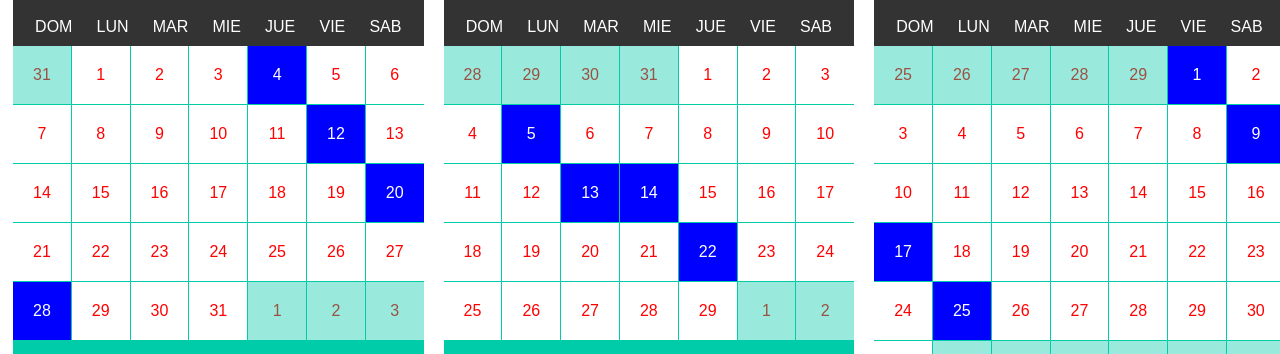
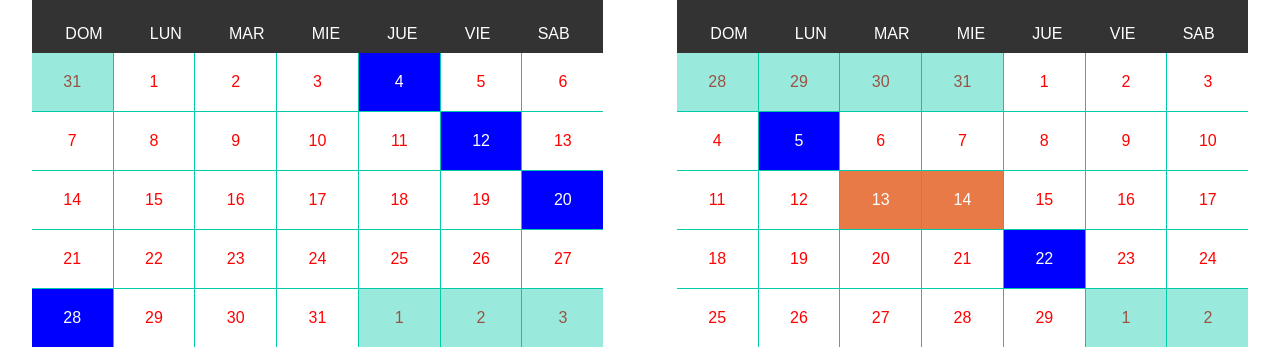
Before and after one commit to KingVizard/Calendar, a plain HTML site: page allMeses.html in a window 1280 px wide. Shown: the part 93-447 px from the top of the page. Drawn offline with Linux system fonts and the light colour scheme.

Commit message:
Feat: correccion de diseño

```diff
--- a/allMeses.html
+++ b/allMeses.html
@@ -14,21 +14,16 @@
             height: 100vh;
 
             display: grid;
-            grid-template-columns: repeat(3, 1fr);
+            grid-template-columns: repeat(2, 1fr);
+            justify-items: center;
             gap: 10px;
 
+            margin: 20px 0px;
         }
 
         .calendar {
-            /* width: 100%; */
-            /* height: 100vh; */
-            margin: 2px;
             background: #0CA !important;
-
-
-
-            margin: 5px;
-
+            width: 90%;
         }
 
         .calendar-header {
@@ -38,12 +33,10 @@
             padding: 10px;
             background-color: #333;
             color: #fff;
-
         }
 
         .days {
             display: flex;
-            /* justify-content: space-between; */
             justify-content: space-around;
             padding: 10px;
             background: #333;
@@ -83,6 +76,11 @@
                 background: blue;
             }
 
+            .special {
+                background: #e87a48;
+                color: #fff;
+            }
+
             .next-date {
                 opacity: 0.6;
             }
@@ -110,35 +108,17 @@
         .invisible {
             display: none;
         }
+
     </style>
 </head>
 
 <body>
 
-    <!-- <div class="calendar">
-        <div class="month enero">
-            <div class="calendar-header">
-                <h2 class="monthName" id="monthName"></h2>
-            </div>
-            <div class="days" id="days"></div>
-            <div class="calendar-body" id="calendar-body"></div>
-        </div>
-    </div> -->
+
 
     <script>
 
         let date = new Date();
-        //enero
-        // const monthDays = document.getElementById('calendar-body'); //imprime los dias
-        // const monthName = document.getElementById('monthName'); //nombre del mes
-        // const daysElement = document.getElementById('days'); //imprime los dias dom - sab
-
-        // const calen = document.getElementsByClassName('calendar');
-
-
-        // let fecha = [
-        //     4, 0, 2024
-        // ];
 
         let fecha = "1/4/2024"; //mes / dia/ año
 
@@ -253,7 +233,7 @@
                     // if(fecha.length > 0 && fecha[0] === i && fecha[1] === numMes) {
                     //     dates += `<div class="descanso">${i}</div>`;
                     // }
-                    let fechaAux = new Date(date.getFullYear() +'/'+ (date.getMonth() + 1) +'/'+ i);
+                    let fechaAux = new Date(date.getFullYear() + '/' + (date.getMonth() + 1) + '/' + i);
                     // console.log(date.getFullYear() + " -> " + months[(date.getMonth())] + " -> " + i);
 
                     if (acumulador === i && new Date(fecha).getMonth() === numMes) {
@@ -276,12 +256,16 @@
 
                             if (i === acumulador) {
 
-                                if(fechaAux.getDay() === 2) {
-                                    console.log(fechaAux + " -> " + fechaAux.getDay())
+                                if (fechaAux.getDay() === 2) {
+                                    // console.log(fechaAux + " -> " + fechaAux.getDay())
                                     validar = 1;
+                                    dates += `<div class="special">${i}</div>`;
                                 }
+                                else {
 
                                     dates += `<div class="descanso">${i}</div>`;
+
+                                    }
                                     acumulador += 8;
 
                                     if (acumulador > lastDay_) {
@@ -290,12 +274,11 @@
                             }
                             else {
 
-                                if(validar > 0 && fechaAux.getDay() === 3){
-                                dates += `<div class="descanso">${i}</div>`;
+                                if (validar > 0 && fechaAux.getDay() === 3) {
+                                    dates += `<div class="special">${i}</div>`;
                                     acumulador += 1;
                                     validar = 0;
-                                }else {
-
+                                } else {
                                     dates += `<div>${i}</div>`; //resto de dias del mes actual // mes que se ve, depende de esto date.setMonth(mes)
                                 }
 
```
Lines whose indentation alone changed are shown as unchanged.
